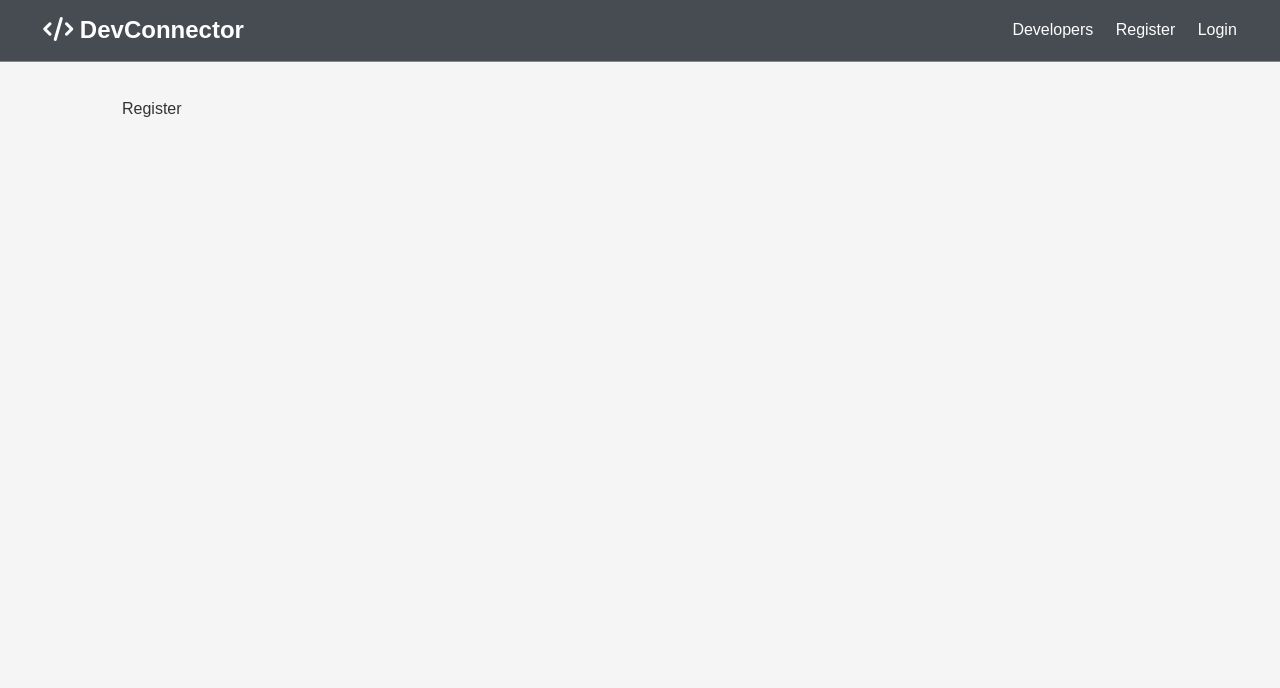
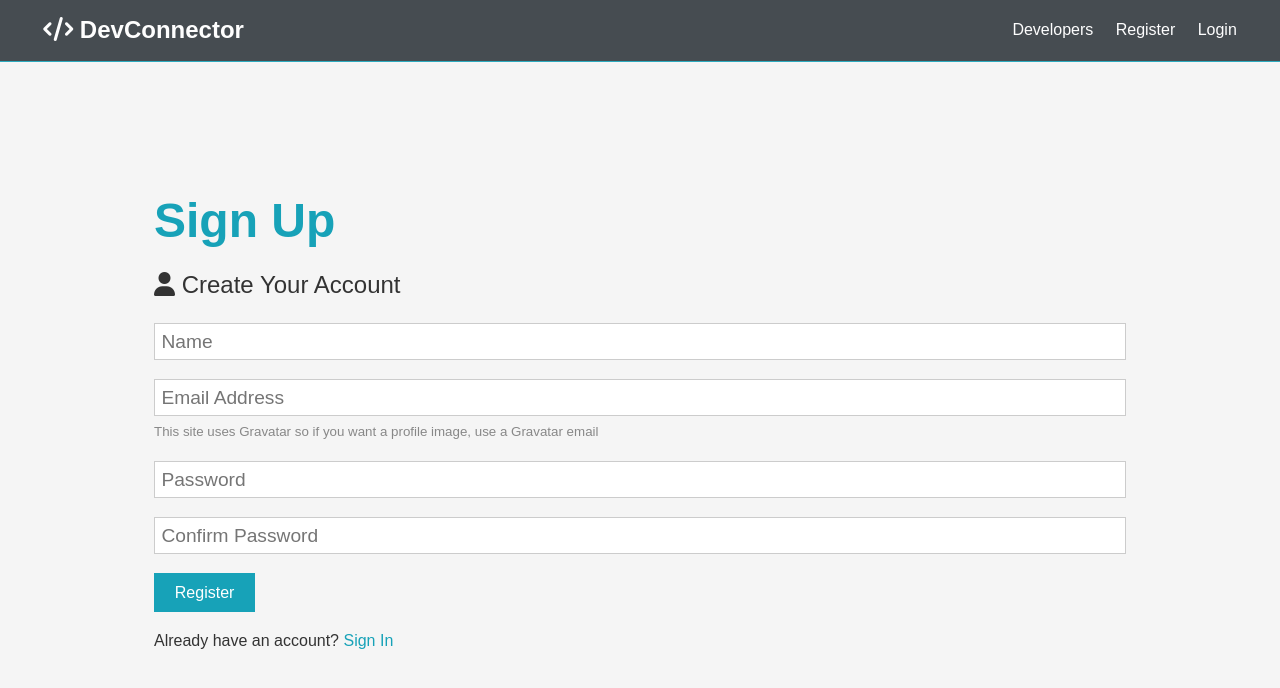
Before and after one commit to Michal-Radomski/MERN_Social_App, a React (Create React App) app in the folder client/: page /register in a window 1280 px wide. Shown: the top 688 px of the page. Built offline with nearby package versions, Linux system fonts and the light colour scheme.

Commit message:
Register form done

```diff
--- a/client/src/components/auth/Register.tsx
+++ b/client/src/components/auth/Register.tsx
@@ -1,9 +1,55 @@
 import React from "react";
+import {Link} from "react-router-dom";
 
 const Register = (): JSX.Element => {
+  const [formData, setFormData] = React.useState<User>({
+    name: "",
+    email: "",
+    password: "",
+    password2: "",
+  });
+
+  const {name, email, password, password2} = formData;
+
+  const onChange = (event: React.ChangeEvent<HTMLInputElement>) =>
+    setFormData({...formData, [event.target.name]: event.target.value});
+
+  const onSubmit = async (event: React.SyntheticEvent) => {
+    event.preventDefault();
+    if (password !== password2) {
+      console.log("Passwords do not match", "danger");
+    } else {
+      console.log(formData);
+    }
+  };
+
   return (
     <React.Fragment>
-      <div>Register</div>
+      <section className="container">
+        <h1 className="large text-primary">Sign Up</h1>
+        <p className="lead">
+          <i className="fas fa-user" /> Create Your Account
+        </p>
+        <form className="form" onSubmit={onSubmit}>
+          <div className="form-group">
+            <input type="text" placeholder="Name" name="name" value={name} onChange={onChange} />
+          </div>
+          <div className="form-group">
+            <input type="email" placeholder="Email Address" name="email" value={email} onChange={onChange} />
+            <small className="form-text">This site uses Gravatar so if you want a profile image, use a Gravatar email</small>
+          </div>
+          <div className="form-group">
+            <input type="password" placeholder="Password" name="password" value={password} onChange={onChange} />
+          </div>
+          <div className="form-group">
+            <input type="password" placeholder="Confirm Password" name="password2" value={password2} onChange={onChange} />
+          </div>
+          <input type="submit" className="btn btn-primary" value="Register" />
+        </form>
+        <p className="my-1">
+          Already have an account? <Link to="/login">Sign In</Link>
+        </p>
+      </section>
     </React.Fragment>
   );
 };
```
Also changed, not shown: client/src/Interfaces.d.ts (added, +8 -0 lines).
